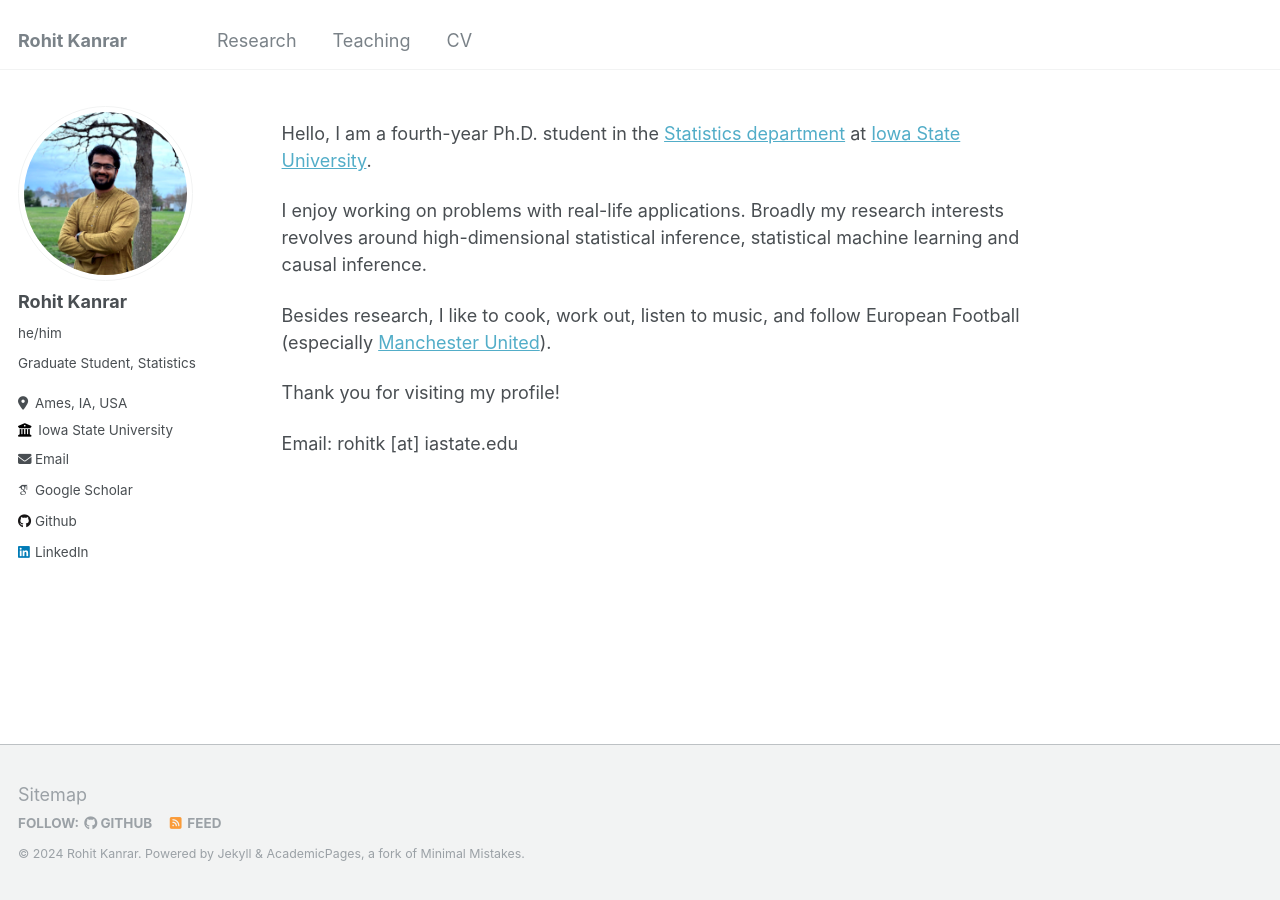
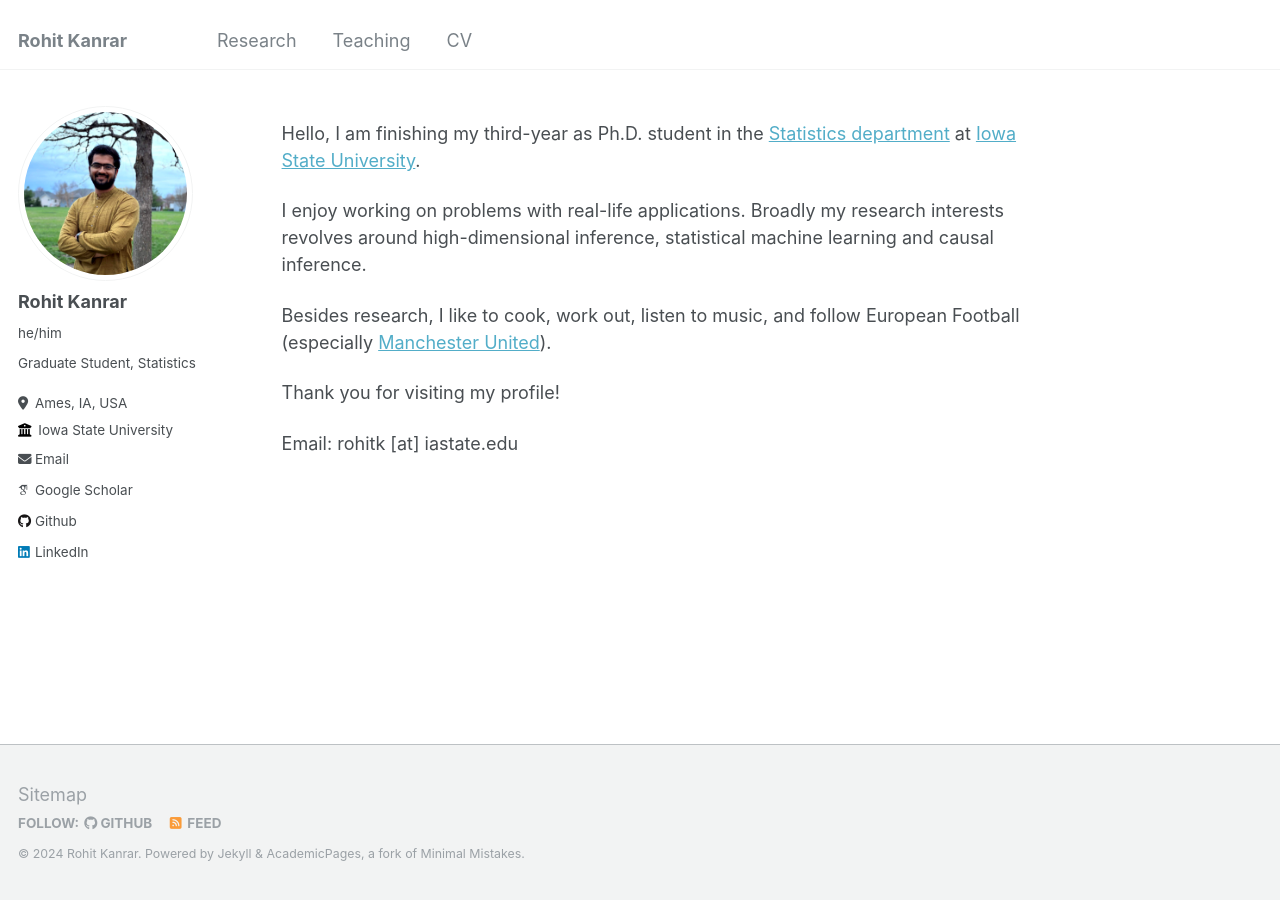
Before and after one commit to rohitkanrar/rohitkanrar.github.io, a Jekyll site: the page built from _pages/about.md, in a window 1280 px wide. Built offline with Jekyll 4.4.1, drawn with Linux system fonts in a browser that asks for light colours; some web fonts are replaced.

Commit message:
minor update

```diff
--- a/_pages/about.md
+++ b/_pages/about.md
@@ -7,9 +7,9 @@ redirect_from:
   - /about.html
 ---
 
-Hello, I am a fourth-year Ph.D. student in the [Statistics department](https://www.stat.iastate.edu/) at [Iowa State University](https://www.iastate.edu/).
+Hello, I am finishing my third-year as Ph.D. student in the [Statistics department](https://www.stat.iastate.edu/) at [Iowa State University](https://www.iastate.edu/).
 
-I enjoy working on problems with real-life applications. Broadly my research interests revolves around high-dimensional statistical inference, statistical machine learning and causal inference.
+I enjoy working on problems with real-life applications. Broadly my research interests revolves around high-dimensional inference, statistical machine learning and causal inference.
 
 Besides research, I like to cook, work out, listen to music, and follow European Football (especially [Manchester United](https://www.manutd.com/)).
 
```
Also changed, not shown: _pages/publications.md (+1 -1 lines).
